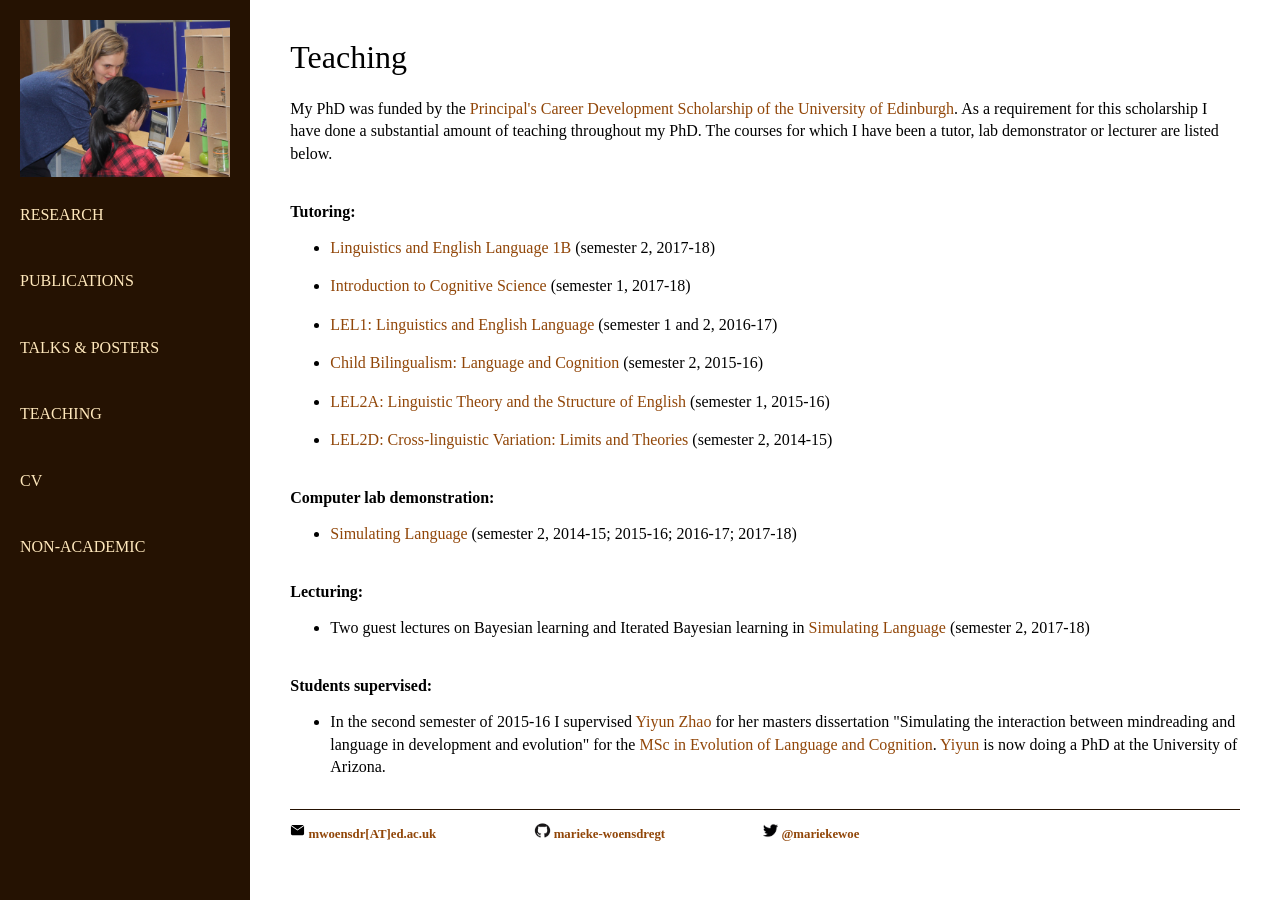
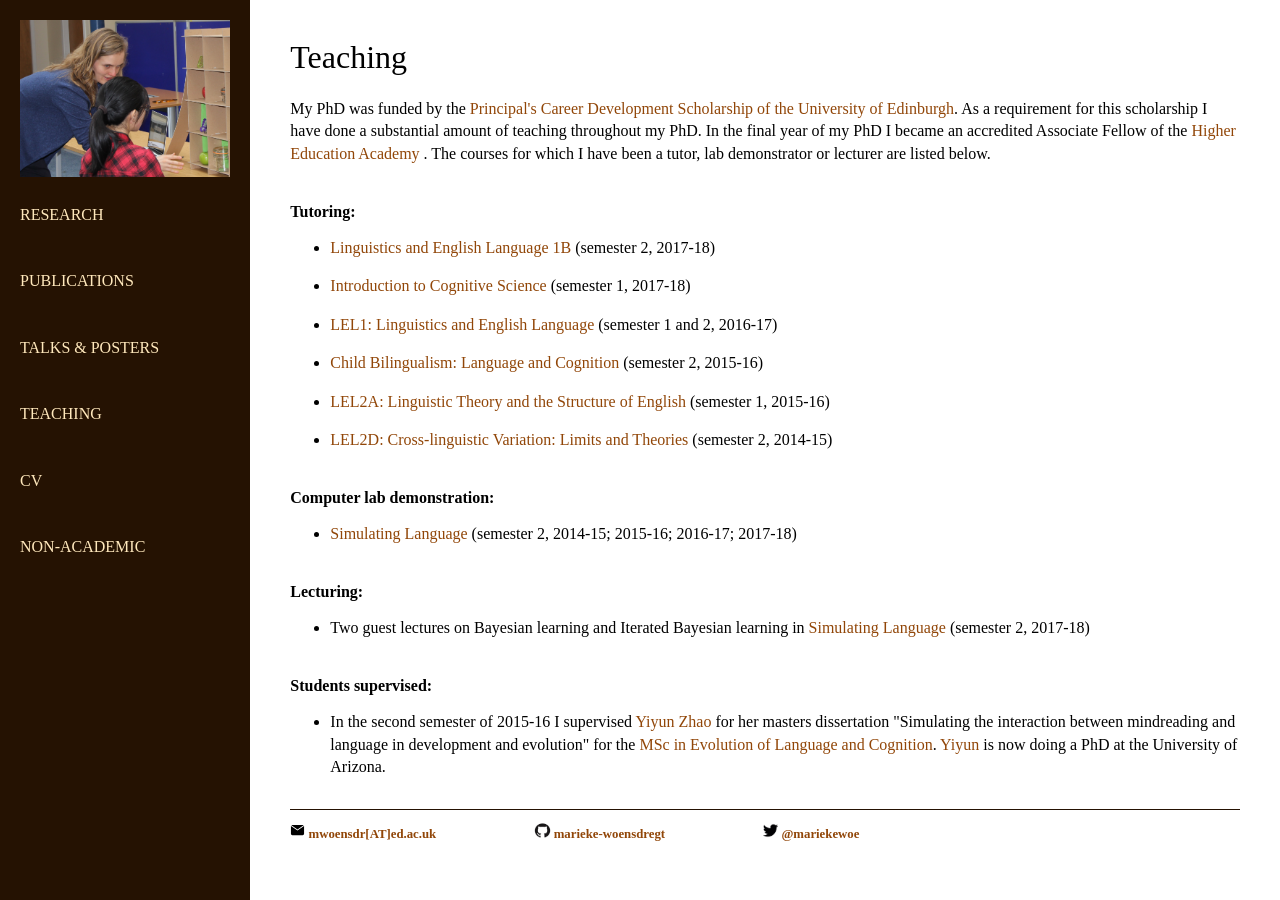
Before and after one commit to marieke-woensdregt/marieke-woensdregt.github.io, a Jekyll site: the page built from teaching/index.html, in a window 1280 px wide. Built offline with Jekyll 4.4.1, drawn with Linux system fonts in a browser that asks for light colours.

Commit message:
Update index.html

```diff
--- a/teaching/index.html
+++ b/teaching/index.html
@@ -8,6 +8,8 @@ title: Teaching
 		My PhD was funded by the
 		<a href="http://www.ed.ac.uk/student-funding/postgraduate/uk-eu/university-scholarships/development"> Principal's Career Development Scholarship of the University of Edinburgh</a>.
 		As a requirement for this scholarship I have done a substantial amount of teaching throughout my PhD.
+		In the final year of my PhD I became an accredited Associate Fellow of the
+		<a href="https://www.heacademy.ac.uk/"> Higher Education Academy </a>.
 		The courses for which I have been a tutor, lab demonstrator or lecturer are listed below.
 	</p>
 
```
